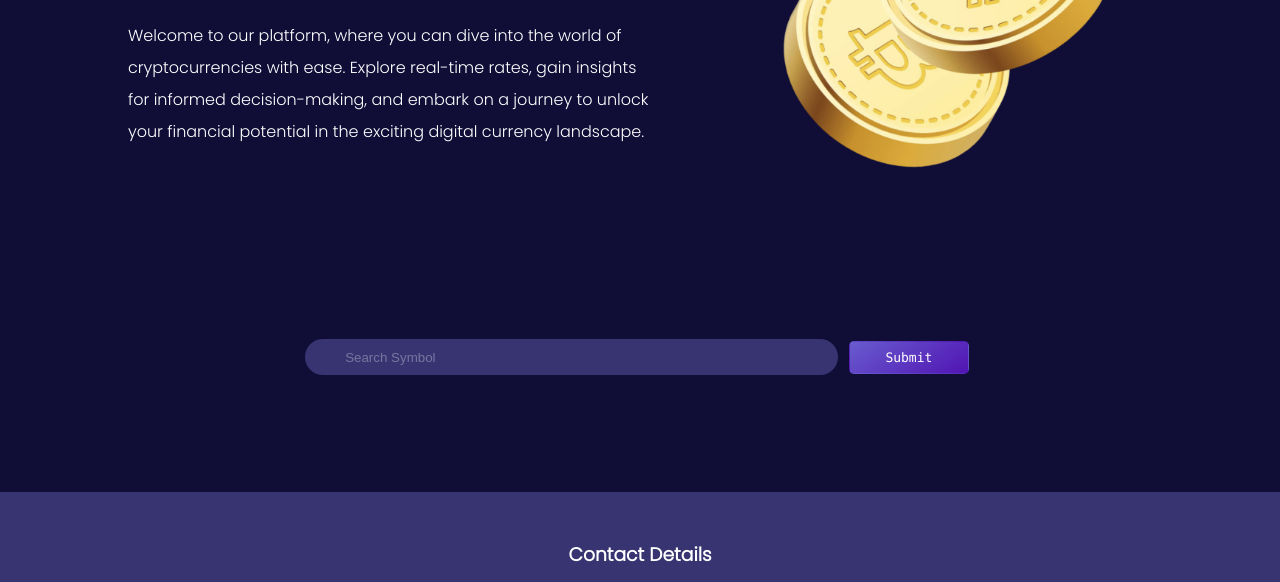
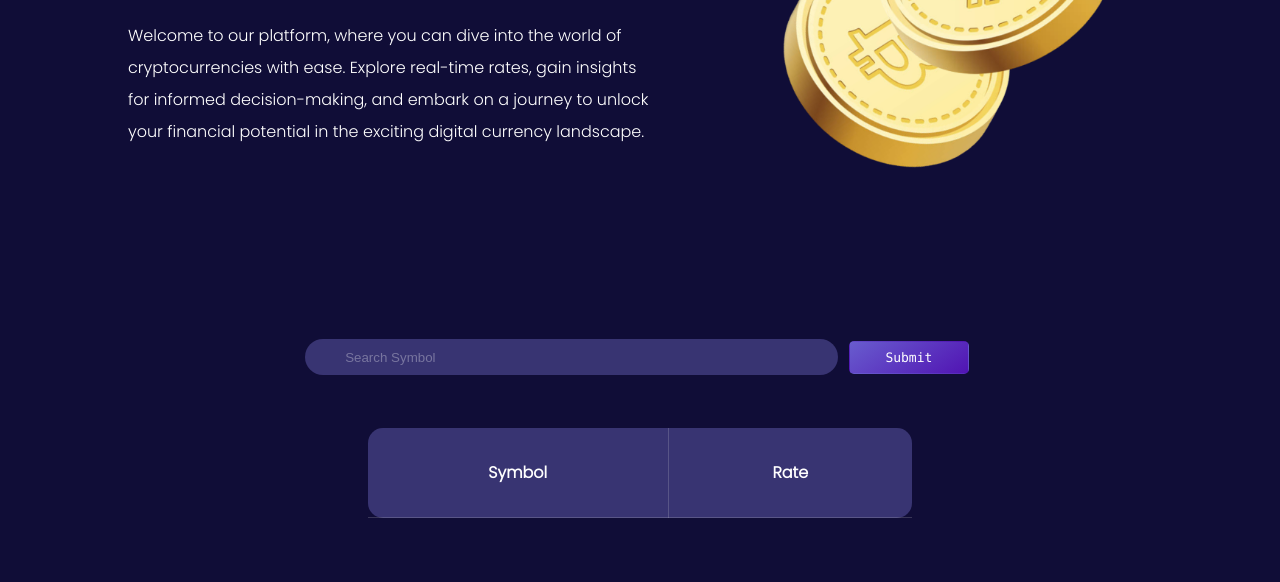
Before and after one commit to ckorir/phase1-project, a plain HTML site: page index.html in a window 1280 px wide. Shown: the part 216-798 px from the top of the page. Drawn offline with Linux system fonts and the light colour scheme; no server answers.

Commit message:
Styled the table for currencies

```diff
--- a/index.html
+++ b/index.html
@@ -38,13 +38,22 @@
                         <input type='submit' name='submit'/>
                     </form>
                 </div>
-                <div class="crypto-list">
-                    <div class="crypto-cards">
-                        <div class="name"></div>
-                        <div class="rate"></div>
-                    </div>
-                    <div class="watchlist"></div>
-                </div>
+                <table class="crypto-cards">
+                    <tr>
+                        <th class="head">Symbol</th>
+                        <th>Rate</th>
+                    </tr>
+                    <tr>
+                        <td class="name"></td>
+                        <td class="rate"></td>
+                    </tr>
+                </table>
+                <!-- <table class="watchlist">
+                    <tr>
+                        <th>Symbol</th>
+                        <th>Rate</th>
+                    </tr>
+                </table> -->
             </div>
             <!-- End of Crypto List Section-->
 
--- a/style.css
+++ b/style.css
@@ -122,6 +122,38 @@ main{
     color: var(--font-secondary);
 }
 
+.crypto-cards{
+    background-color: var(--secondary-color);
+    border-radius: 15px;
+    text-align: center;
+    width: 50%;
+    border-collapse: collapse;
+    margin-top: 3em;
+}
+
+.crypto-cards p, .crypto-cards th {
+    border-bottom: 1px solid #dddddd33;
+    padding: 15px;
+}
+p:nth-last-child(1) {
+    border-bottom: none;
+  }
+
+.name, .head{
+    border-right: 1px solid #dddddd33;
+}
+
+.crypto-cards p:hover {background-color: var(--main-color);}
+
+.crypto-cards th {
+  margin-top: 3em;
+  padding: 2em;
+  text-align: center;
+  color: white;
+}
+
+
+
 /***** Footer Styling *****/
 footer{
     background-color: var(--secondary-color);
```
